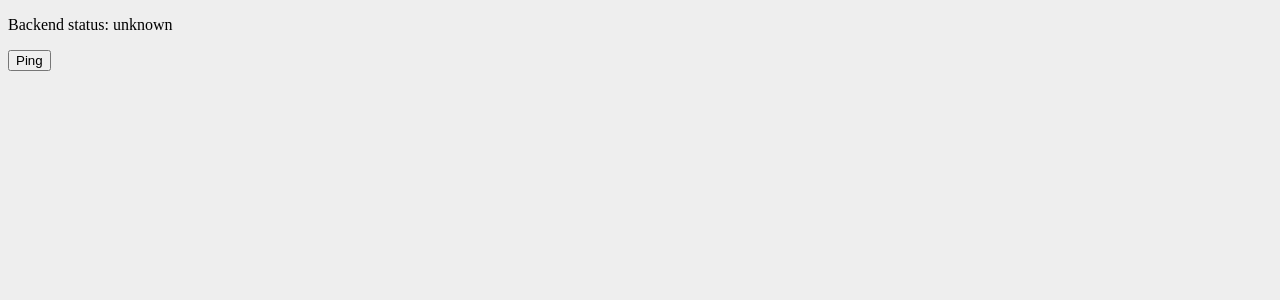
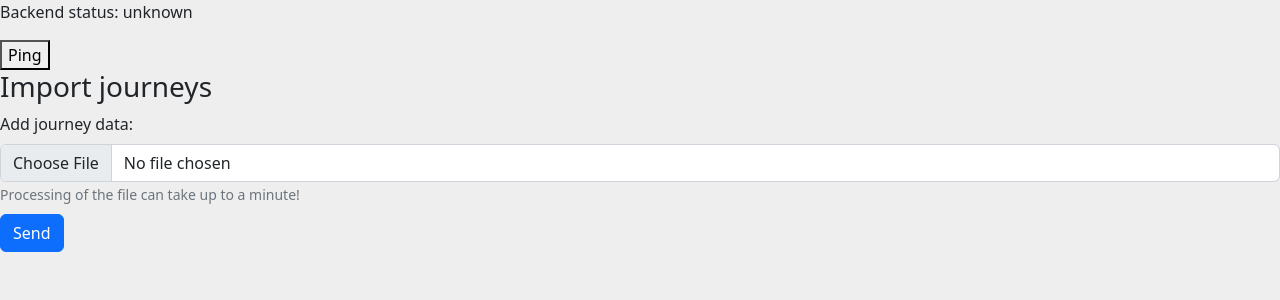
Before and after one commit to Jeemlei/solita-dev-academy-2023, a React (Create React App) app in the folder frontend/: page / in a window 1280 px wide. Shown: the top 300 px of the page. Built offline with nearby package versions, Linux system fonts and the light colour scheme; no server answers.

Commit message:
Frontend components for importing journeys

```diff
--- a/frontend/src/App.tsx
+++ b/frontend/src/App.tsx
@@ -1,23 +1,25 @@
 import axios from 'axios'
 import React, { useState } from 'react'
+import ImportPage from './components/ImportPage'
 import BACKEND_URL from './config'
 
 function App() {
 	const [backendStatus, setBackendStatus] = useState('unknown')
+
 	const ping = () => {
-		try {
-			axios.get(`${BACKEND_URL}/api/ping`).then(res => {
+		axios
+			.get(`${BACKEND_URL}/api/ping`)
+			.then(res => {
 				console.log(res)
-        setBackendStatus('Alive!')
+				setBackendStatus('Alive!')
 			})
-		} catch (error) {
-			setBackendStatus('Connection error!')
-		}
+			.catch(() => setBackendStatus('Connection error!'))
 	}
 	return (
 		<div className="App">
 			<p>Backend status: {backendStatus}</p>
 			<button onClick={ping}>Ping</button>
+			<ImportPage />
 		</div>
 	)
 }
--- /dev/null
+++ b/frontend/src/components/ImportPage/ImportForm.tsx
@@ -0,0 +1,28 @@
+import React from 'react'
+import { Form, Spinner } from 'react-bootstrap'
+import Button from 'react-bootstrap/esm/Button'
+
+interface Props {
+	onSubmit: React.FormEventHandler<HTMLFormElement>
+	onFileChange: React.ChangeEventHandler<HTMLInputElement>
+	uploading: boolean
+}
+
+const ImportForm = ({ onSubmit, onFileChange, uploading }: Props) => {
+	return (
+		<Form onSubmit={onSubmit}>
+			<Form.Group className="mb-2">
+				<Form.Label>Add journey data:</Form.Label>
+				<Form.Control type="file" accept="text/csv" onChange={onFileChange} />
+				<Form.Text muted>
+					Processing of the file can take up to a minute!
+				</Form.Text>
+			</Form.Group>
+			<Button type="submit" disabled={uploading}>
+				{uploading && <Spinner animation="border" size="sm" />} Send
+			</Button>
+		</Form>
+	)
+}
+
+export default ImportForm
--- /dev/null
+++ b/frontend/src/components/ImportPage/index.tsx
@@ -0,0 +1,40 @@
+import React, { useState } from 'react'
+import { import_journeys_csv } from '../../services/data-service'
+import ImportForm from './ImportForm'
+
+function ImportPage() {
+	const [file, setFile] = useState<Blob | null>(null)
+	const [uploading, setUploading] = useState<boolean>(false)
+
+	const handleFileChange = (e: React.ChangeEvent<HTMLInputElement>) => {
+		setFile(e.target.files ? e.target.files.item(0) : null)
+	}
+
+	const handleFileSubmit = async (e: React.FormEvent<HTMLFormElement>) => {
+		e.preventDefault()
+		if (!file) return
+		setUploading(true)
+		try {
+			await import_journeys_csv(file)
+			const form = e.target as HTMLFormElement
+			form.reset()
+			setFile(null)
+		} catch (error) {
+            console.log(error)
+        }
+		setUploading(false)
+	}
+
+	return (
+		<>
+			<h3>Import journeys</h3>
+			<ImportForm
+				uploading={uploading}
+				onFileChange={handleFileChange}
+				onSubmit={handleFileSubmit}
+			/>
+		</>
+	)
+}
+
+export default ImportPage
--- a/frontend/src/index.tsx
+++ b/frontend/src/index.tsx
@@ -1,5 +1,6 @@
 import React from 'react'
 import ReactDOM from 'react-dom/client'
+import 'bootstrap/dist/css/bootstrap.min.css'
 import App from './App'
 
 const root = ReactDOM.createRoot(document.getElementById('root') as HTMLElement)
--- /dev/null
+++ b/frontend/src/services/data-service.ts
@@ -0,0 +1,13 @@
+import axios from 'axios'
+import BACKEND_URL from '../config'
+
+export const import_journeys_csv = async (file: Blob) => {
+	const formData = new FormData()
+	formData.append('file', file)
+	const res = await axios.post(`${BACKEND_URL}/api/journeys`, formData, {
+		headers: {
+			'Content-Type': 'multipart/form-data',
+		},
+	})
+	return { status: res.status, data: res.data as string }
+}
```
Also changed, not shown: 1 other file (tests, documents, lock files or other folders).
